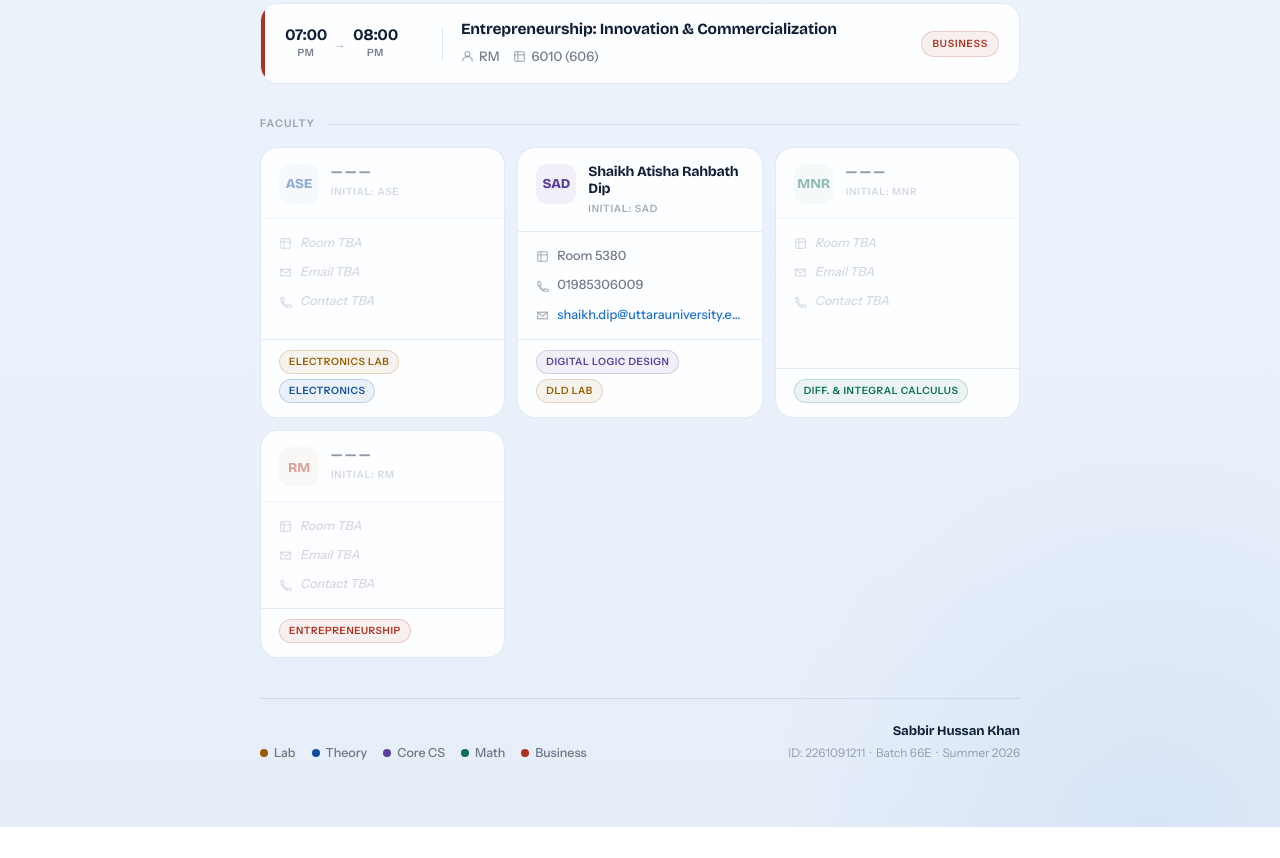
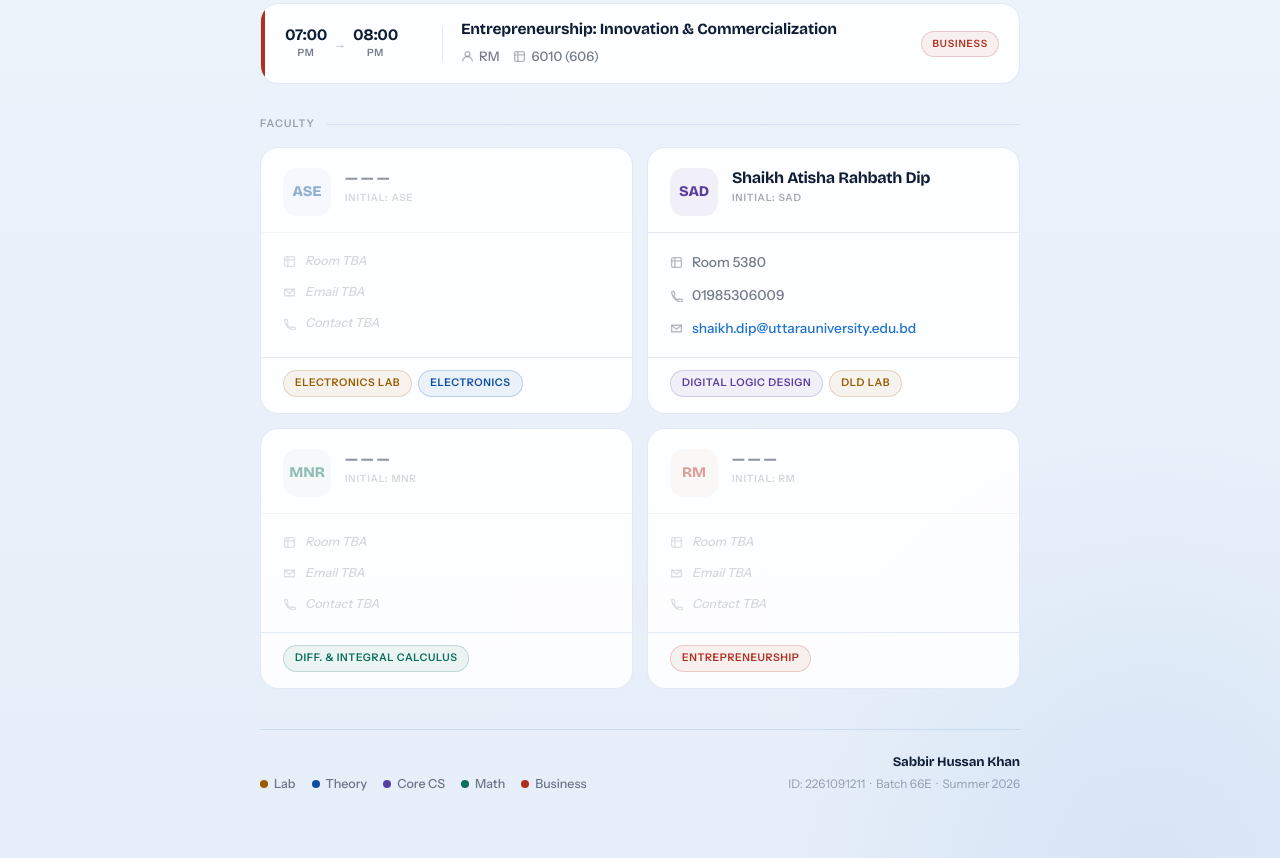
Before and after one commit to sabbirhussankhan/UU-Routine, a plain HTML site: page index.html in a window 1280 px wide. Shown: the part 963-1821 px from the top of the page. Before the commit the page ends 1790 px from the top, so only its background shows below. Drawn offline with nearby package versions, Linux system fonts and the light colour scheme.

Commit message:
Refactor faculty section styles for improved layout

```diff
--- a/index.html
+++ b/index.html
@@ -267,8 +267,8 @@
   ═══════════════════════════════ */
   .faculty-grid {
     display: grid;
-    grid-template-columns: repeat(auto-fill, minmax(220px, 1fr));
-    gap: 12px;
+    grid-template-columns: repeat(2, 1fr);
+    gap: 14px;
     animation: fadeUp 0.5s 0.20s cubic-bezier(0.22,1,0.36,1) both;
   }
 
@@ -288,18 +288,18 @@
   }
 
   .faculty-top {
-    padding: 16px 18px 14px;
-    display: flex; align-items: flex-start; gap: 12px;
+    padding: 20px 22px 16px;
+    display: flex; align-items: flex-start; gap: 14px;
     border-bottom: 1px solid var(--border);
   }
 
   .faculty-initial {
     flex-shrink: 0;
-    width: 40px; height: 40px;
-    border-radius: 12px;
+    width: 48px; height: 48px;
+    border-radius: 14px;
     display: flex; align-items: center; justify-content: center;
     font-family: 'Bricolage Grotesque', sans-serif;
-    font-size: 0.85rem; font-weight: 800;
+    font-size: 0.92rem; font-weight: 800;
     letter-spacing: -0.01em;
   }
 
@@ -307,7 +307,7 @@
 
   .faculty-name {
     font-family: 'Bricolage Grotesque', sans-serif;
-    font-size: 0.88rem; font-weight: 700;
+    font-size: 1rem; font-weight: 700;
     letter-spacing: -0.02em; line-height: 1.2; color: var(--text);
   }
 
@@ -317,11 +317,11 @@
     color: var(--muted-2); margin-top: 3px;
   }
 
-  .faculty-body { padding: 14px 18px; display: flex; flex-direction: column; gap: 9px; flex: 1; }
+  .faculty-body { padding: 18px 22px; display: flex; flex-direction: column; gap: 11px; flex: 1; }
 
   .faculty-row {
-    display: flex; align-items: center; gap: 8px;
-    font-size: 0.80rem; color: var(--muted); font-weight: 500;
+    display: flex; align-items: center; gap: 9px;
+    font-size: 0.86rem; color: var(--muted); font-weight: 500;
   }
   .faculty-row svg { opacity: 0.50; flex-shrink: 0; }
   .faculty-row a {
@@ -332,15 +332,15 @@
   .faculty-row a:hover { text-decoration: underline; }
 
   .faculty-courses {
-    display: flex; flex-wrap: wrap; gap: 5px;
-    padding: 10px 18px 14px;
+    display: flex; flex-wrap: wrap; gap: 6px;
+    padding: 12px 22px 16px;
     border-top: 1px solid var(--border);
   }
 
   .course-chip {
-    font-size: 10px; font-weight: 600;
+    font-size: 10.5px; font-weight: 600;
     letter-spacing: 0.06em; text-transform: uppercase;
-    padding: 3px 9px; border-radius: 999px;
+    padding: 4px 11px; border-radius: 999px;
     border: 1px solid; white-space: nowrap;
   }
 
@@ -410,7 +410,6 @@
     .stat-value { font-size: 1.2rem; }
 
     .faculty-grid { grid-template-columns: 1fr; }
-
     .footer { flex-direction: column; align-items: flex-start; }
     .footer-credit { text-align: left; }
   }
```
